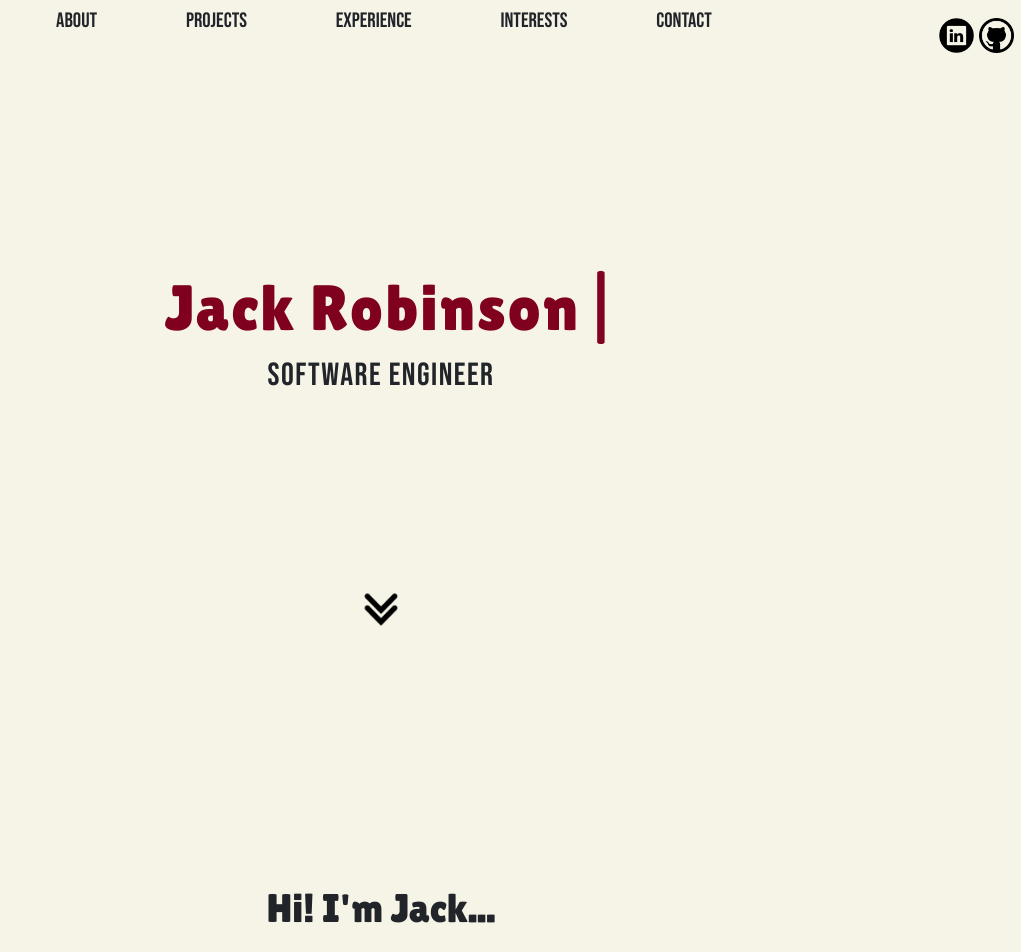
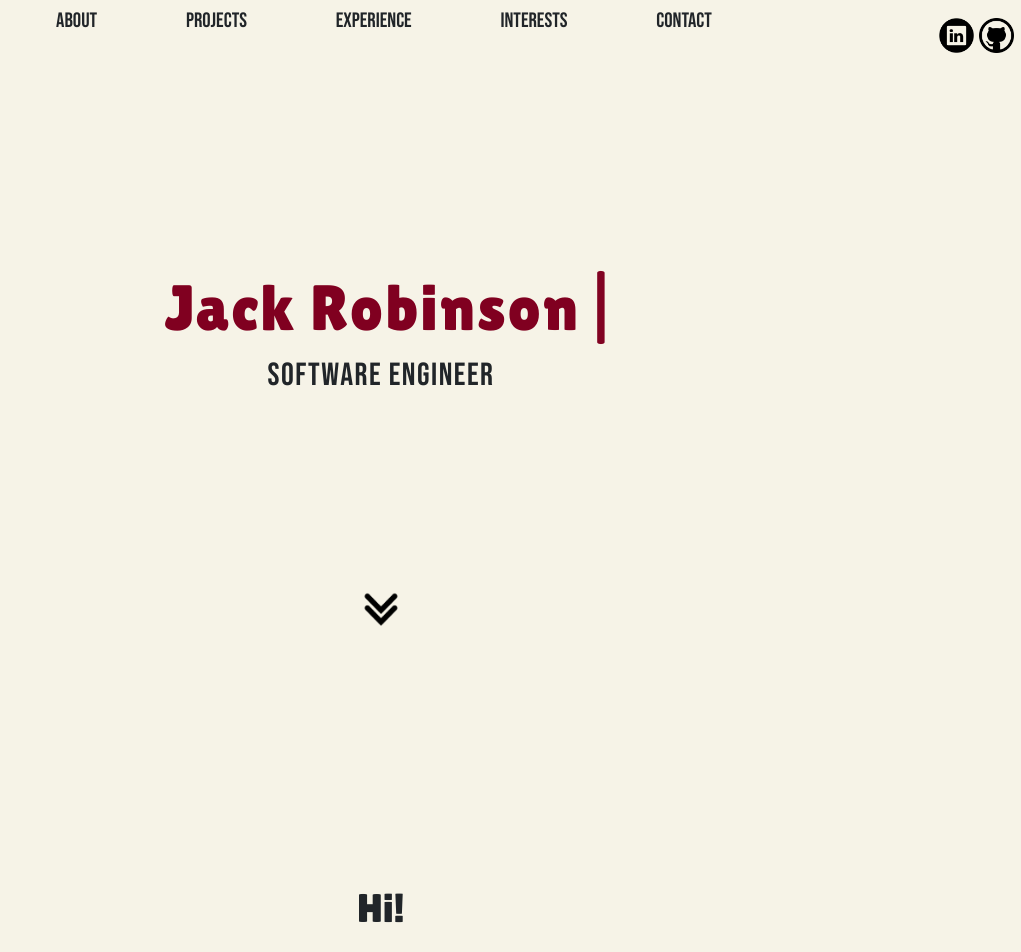
Before and after one commit to jackbdr/portfolio, a React (Create React App) app in the folder user/: page / in a window 1280 px wide. Shown: the top 952 px of the page, without its empty margins (259-1280 px from the left). Built offline with nearby package versions, Linux system fonts and the light colour scheme.

Commit message:
logo useState

```diff
--- a/user/src/components/About.js
+++ b/user/src/components/About.js
@@ -1,4 +1,4 @@
-import React, { useEffect } from 'react'
+import React, { useEffect, useState } from 'react'
 import Aos from 'aos'
 import 'aos/dist/aos.css'
 
@@ -23,30 +23,69 @@ const About = () => {
   useEffect(() => {
     Aos.init({ duration: 2000 })
   }, [])
+
+  const [ logoNum, setLogoNum ] = useState(null)
+
+  const handleLogoHover = () => {
+
+  }
+
   return (
     <section id='about'>
-      <h1 className='about-head'>Hi! I&apos;m Jack...</h1>
+      <h1 className='about-head'>Hi!</h1>
       <div data-aos='fade-up' className='about-bulk'>
         <p className='about-sub'>A Software Engineer with leadership, teamwork and management experience in the charity sector.</p>
         <p className='about-main'>Upon achievement of my degree in Maths and Philosophy from The University of Sheffield, I completed the General Assembly Software Engineering Immersive Programme. During the course I learnt how to develop and deploy full-stack applications with in-demand technologies such as React, Python with Django, and Node.js with Express. I also gained proficiency in creating and consuming APIs, group programming and Github version control. </p>
       </div>
       <div data-aos='fade-up' className='lang-logos'>
+        {/* <div className='logo-wrap'> */}
         <img className='logo' src={html} />
+        {/* </div> */}
+        {/* <div className='logo-wrap'> */}
         <img className='logo' src={js} />
+        {/* </div> */}
+        {/* <div className='logo-wrap'> */}
         <img className='logo' src={react} />
+        {/* </div> */}
+        {/* <div className='logo-wrap'> */}
         <img className='logo' src={python} />
+        {/* </div> */}
+        {/* <div className='logo-wrap'> */}
         <img className='logo' src={css} />
+        {/* </div> */}
+        {/* <div className='logo-wrap'> */}
         <img className='logo' src={sass} />
+        {/* </div> */}
+        {/* <div className='logo-wrap'> */}
         <img className='logo' src={bootstrap} />
+        {/* </div> */}
+        {/* <div className='logo-wrap'> */}
         <img className='logo' src={node} />
+        {/* </div> */}
+        {/* <div className='logo-wrap'> */}
         <img className='logo' src={ex} />
+        {/* </div> */}
+        {/* <div className='logo-wrap'> */}
         <img className='logo' src={mongo} />
+        {/* </div> */}
+        {/* <div className='logo-wrap'> */}
         <img className='logo' src={django} />
+        {/* </div> */}
+        {/* <div className='logo-wrap'> */}
         <img className='logo' src={PostgreSQL} />
+        {/* </div> */}
+        {/* <div className='logo-wrap'> */}
         <img className='logo' src={tableplus} />
+        {/* </div> */}
+        {/* <div className='logo-wrap'> */}
         <img className='logo' src={insomnia} />
+        {/* </div> */}
+        {/* <div className='logo-wrap'> */}
         <img className='logo' src={github} />
+        {/* </div> */}
+        {/* <div className='logo-wrap'> */}
         <img className='logo' src={git} />
+        {/* </div> */}
       </div>
     </section>
   )
--- a/user/src/styles/components/about.scss
+++ b/user/src/styles/components/about.scss
@@ -33,11 +33,15 @@
         display: flex;
         justify-content: center;
         flex-wrap: wrap;
-        .logo {
-            max-width: 55px;
-            margin-left: 2.5%;
-            margin-right: 2.5%;
-            margin-top: 5%;
-        }
+        width: 65%;
+        // .logo-wrap {
+        //     max-width: 55px;
+            .logo {
+                margin-left: 2.5%;
+                margin-right: 2.5%;
+                max-width: 55px;
+                margin-top: 5%;
+            }
+        // }
     }
 }
```
